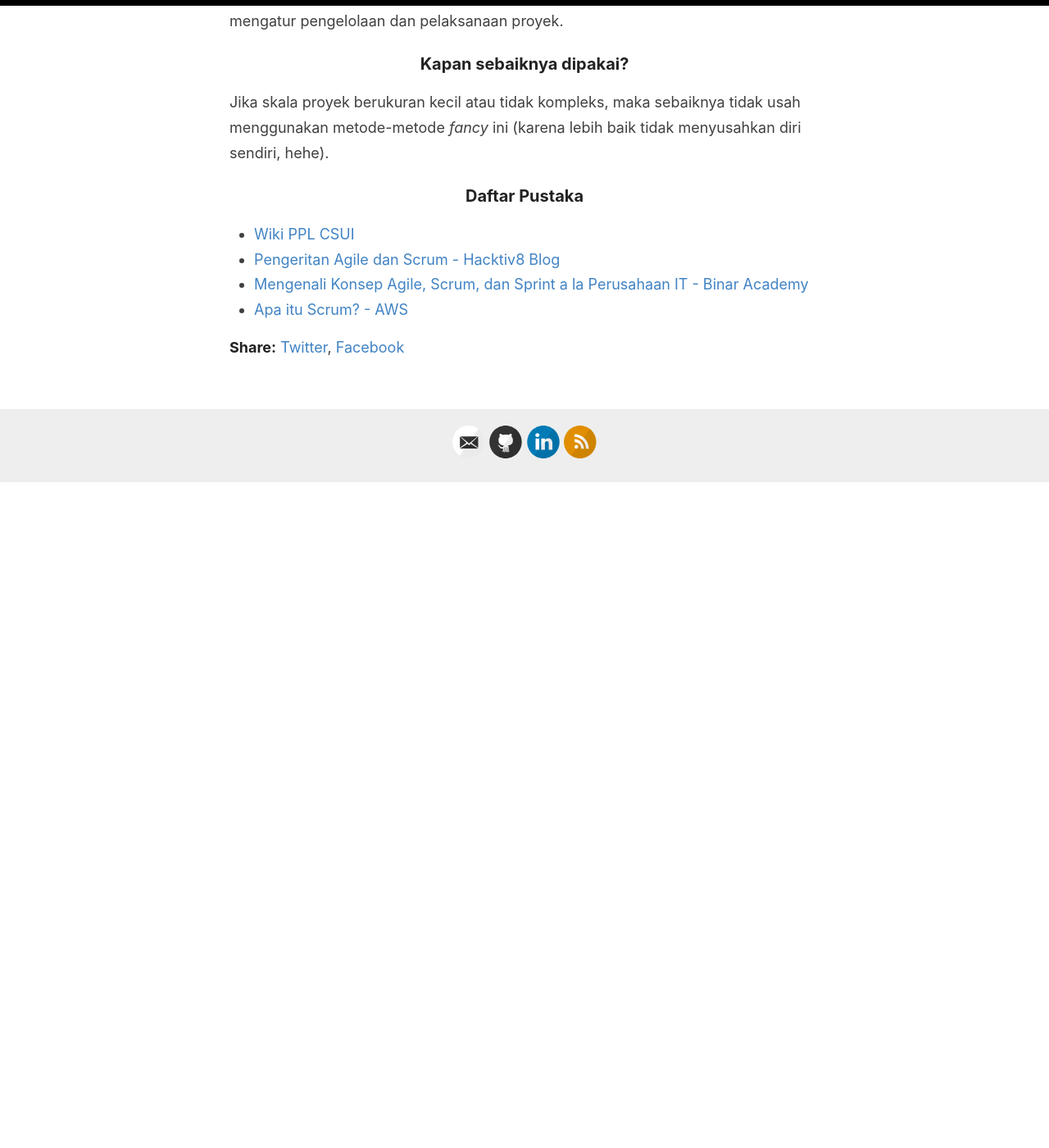
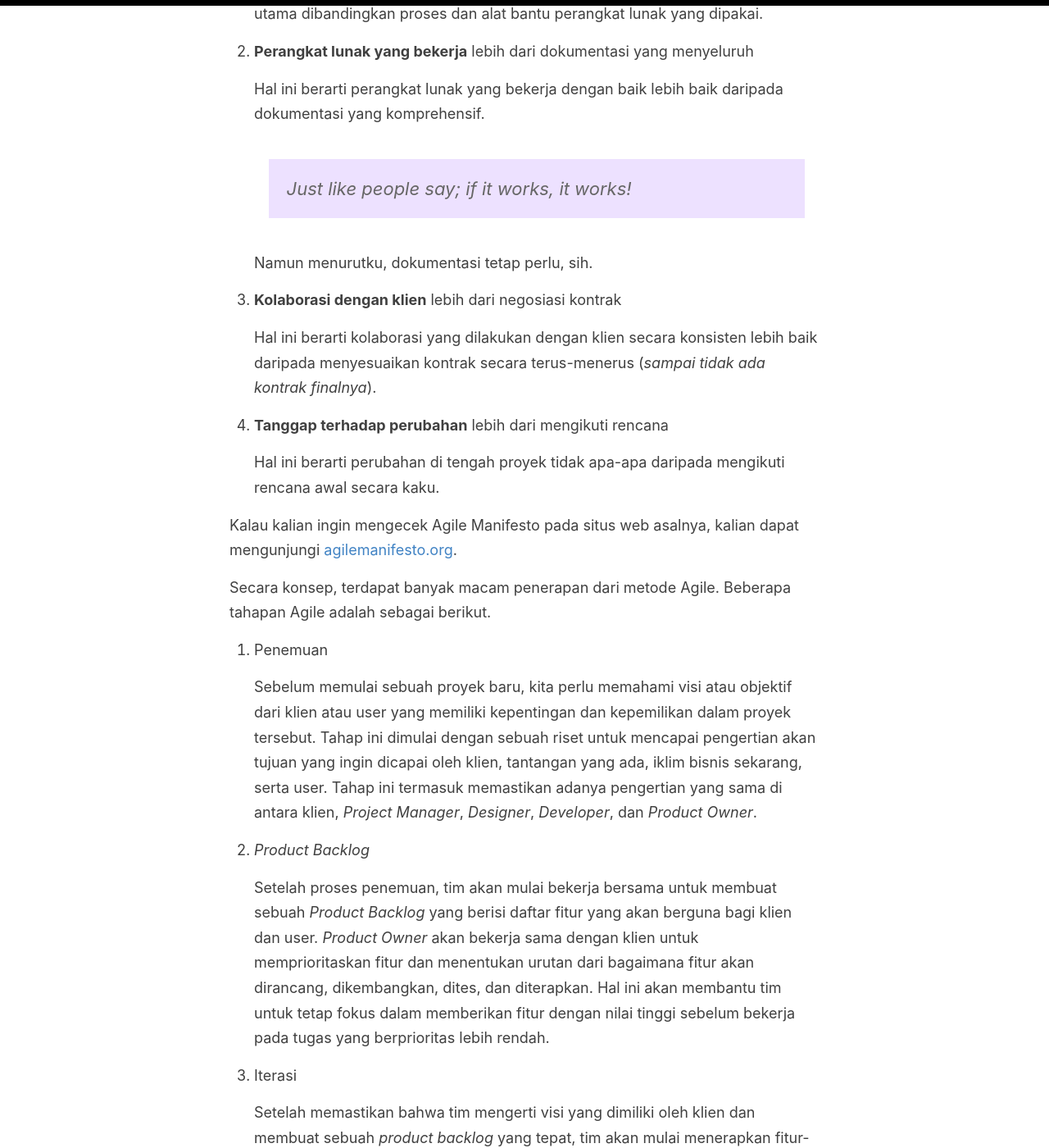
Before and after one commit to determinedguy/cecoret, a Jekyll site: the page built from _posts/2023-2-2-agile-scrum.md, in a window 1280 px wide and 1400 px high, scrolled down 1127 px. Shown: the whole window at 82% size. Built offline with Jekyll 4.4.1, drawn with Linux system fonts in a browser that asks for light colours; before the commit the page ends 1716 px from its top, so only the background shows below that; some of the changed text lies outside the part shown.

Commit message:
add: revision 1 (incomplete yet)

```diff
--- a/_posts/2023-2-2-agile-scrum.md
+++ b/_posts/2023-2-2-agile-scrum.md
@@ -16,11 +16,73 @@ Agile merupakan metodologi pengembangan perangkat lunak yang didasari oleh prins
 
 Bisa dikatakan bahwa Agile merupakan metode pengembangan yang cocok untuk pengembangan perangkat lunak yang sering memiliki perubahan yang tak terduga, karena naturalnya Agile bersifat fleksibel dan adaptif terhadap perubahan yang terjadi pada masa pengembangan.
 
-Namun, Agile hanyalah merupakan metode pengembangan. Untuk mewujudkan tujuan dari Agile, maka kita perlu menerapkan metode Scrum.
+Metode Agile memiliki sebuah manifesto yang terdiri dari empat hal. Manifesto ini mendefinisikan hal-hal utama yang diperhatikan pada Agile.
+
+1. **Individu dan interaksi** lebih dari proses dan sarana perangkat lunak
+
+    Hal ini berarti stabilitas interaksi antar individu yang terlibat pada proyek lebih utama dibandingkan proses dan alat bantu perangkat lunak yang dipakai.
+
+2. **Perangkat lunak yang bekerja** lebih dari dokumentasi yang menyeluruh
+
+    Hal ini berarti perangkat lunak yang bekerja dengan baik lebih baik daripada dokumentasi yang komprehensif.
+
+    > Just like people say; if it works, it works!
+
+    Namun menurutku, dokumentasi tetap perlu, sih.
+
+3. **Kolaborasi dengan klien** lebih dari negosiasi kontrak
+
+    Hal ini berarti kolaborasi yang dilakukan dengan klien secara konsisten lebih baik daripada menyesuaikan kontrak secara terus-menerus (*sampai tidak ada kontrak finalnya*).
+
+4. **Tanggap terhadap perubahan** lebih dari mengikuti rencana
+
+    Hal ini berarti perubahan di tengah proyek tidak apa-apa daripada mengikuti rencana awal secara kaku.
+
+Kalau kalian ingin mengecek Agile Manifesto pada situs web asalnya, kalian dapat mengunjungi [agilemanifesto.org](https://agilemanifesto.org/iso/id/manifesto.html).
+
+Secara konsep, terdapat banyak macam penerapan dari metode Agile. Beberapa tahapan Agile adalah sebagai berikut.
+
+1. Penemuan
+
+    Sebelum memulai sebuah proyek baru, kita perlu memahami visi atau objektif dari klien atau user yang memiliki kepentingan dan kepemilikan dalam proyek tersebut. Tahap ini dimulai dengan sebuah riset untuk mencapai pengertian akan tujuan yang ingin dicapai oleh klien, tantangan yang ada, iklim bisnis sekarang, serta user. Tahap ini termasuk memastikan adanya pengertian yang sama di antara klien, *Project Manager*, *Designer*, *Developer*, dan *Product Owner*.
+
+2. *Product Backlog*
+
+    Setelah proses penemuan, tim akan mulai bekerja bersama untuk membuat sebuah *Product Backlog* yang berisi daftar fitur yang akan berguna bagi klien dan user. *Product Owner* akan bekerja sama dengan klien untuk memprioritaskan fitur dan menentukan urutan dari bagaimana fitur akan dirancang, dikembangkan, dites, dan diterapkan. Hal ini akan membantu tim untuk tetap fokus dalam memberikan fitur dengan nilai tinggi sebelum bekerja pada tugas yang berprioritas lebih rendah.
+
+3. Iterasi
+
+    Setelah memastikan bahwa tim mengerti visi yang dimiliki oleh klien dan membuat sebuah *product backlog* yang tepat, tim akan mulai menerapkan fitur-fitur yang telah dibuat dalam sebuah pengulangan atau iterasi yang diukur oleh waktu. Iterasi ini sendiri dinamakan **Sprint**. Sprint sendiri berlangsung selama satu sampat empat minggu, tergantung dari besar proyek dan durasi waktu yang ada. Setiap Sprint akan memenuhi objektif atau target yang ada pada *product backlog*.
+
+4. Penerusan Siklus
+
+    Sprint tambahan akan dilakukan sesuai dengan yang dibutuhkan untuk menghasilkan fitur tambahan dan memasukan umpan balik yang didapat dari tinjauan sebelumnya. Setiap Sprint baru harus menghasilkan perkembangan dari hasil Sprint sebelumnya dan juga menghasilkan fitur baru ke dalam sistem.
+
+Agile sendiri hanyalah merupakan metode pengembangan. Untuk mewujudkan tujuan dari Agile, maka kita perlu menerapkan beberapa metode terapan dari Agile. Salah satunya adalah Scrum.
 
 ### Scrum
 
-Scrum merupakan metode terapan dari metodologi Agile yang berfungsi untuk untuk mengatur pengelolaan dan pelaksanaan proyek.
+Scrum merupakan metode terapan dari metodologi Agile yang berfungsi untuk untuk mengatur pengelolaan dan pelaksanaan proyek. Scrum sendiri bersifat fleksibel, sehingga metode ini cocok untuk proyek yang bersifat kompleks dan sering mengalami perubahan.
+
+Konsep utama dalam Scrum adalah pengamatan empiris dan *lean thinking*. Pengamatan empiris mengharuskan tim untuk menentukan keputusan berdasarkan data dan *lean thinking* mengharuskan tim untuk fokus ke hal utama terlebih dahulu.
+
+Scrum memiliki tiga pilar utama yang bersifat empiris, yakni transparansi, inspeksi, dan adaptasi.
+
+1. Transparansi
+
+    Transparansi yang dimaksud adalah transparansi informasi dan proses yang dilakukan oleh individu yang bertanggung jawab atas sebuah *backlog* pada proyek.
+
+2. Inspeksi
+
+    Inspeksi yang dimaksud adalah pengecekan validasi atas hasil kerja yang dilakukan oleh individu yang bertanggung jawab atas sebuah *backlog* pada proyek.
+
+3. Adaptasi
+
+    Adaptasi yang dimaksud adalah proses adaptasi yang dilakukan oleh tim apabila terjadi sesuatu yang berbeda dari rencana sebelumnya setelah meninjau dua pilar sebelumnya, sehingga perubahan harus dilakukan agar tim dapat memberikan hasil yang terbaik sesuai dengan *product backlog*.
+
+Berikut adalah ilustrasi pilar Scrum yang dapat menggambarkan maksud dari setiap pilar secara singkat.
+
+![Ilustrasi Pilar Scrum](https://lh4.googleusercontent.com/FSC5tt6MzXd7POxyo6r-ZNkbIzJ61QQHDj_jHzxad6mxQK9MqheOItQRq2HHKG97nZMsF7SW50DSR5M6EAdJuNX1ltYGh6d1tCgQ9IZnQ-Oef-1Vr1_qX8iWJ85PU4TmMCuLJkj3)
 
 ### Kapan sebaiknya dipakai?
 
```
Also changed, not shown: other parts of _posts/2023-2-2-agile-scrum.md (+1 -1 lines).
